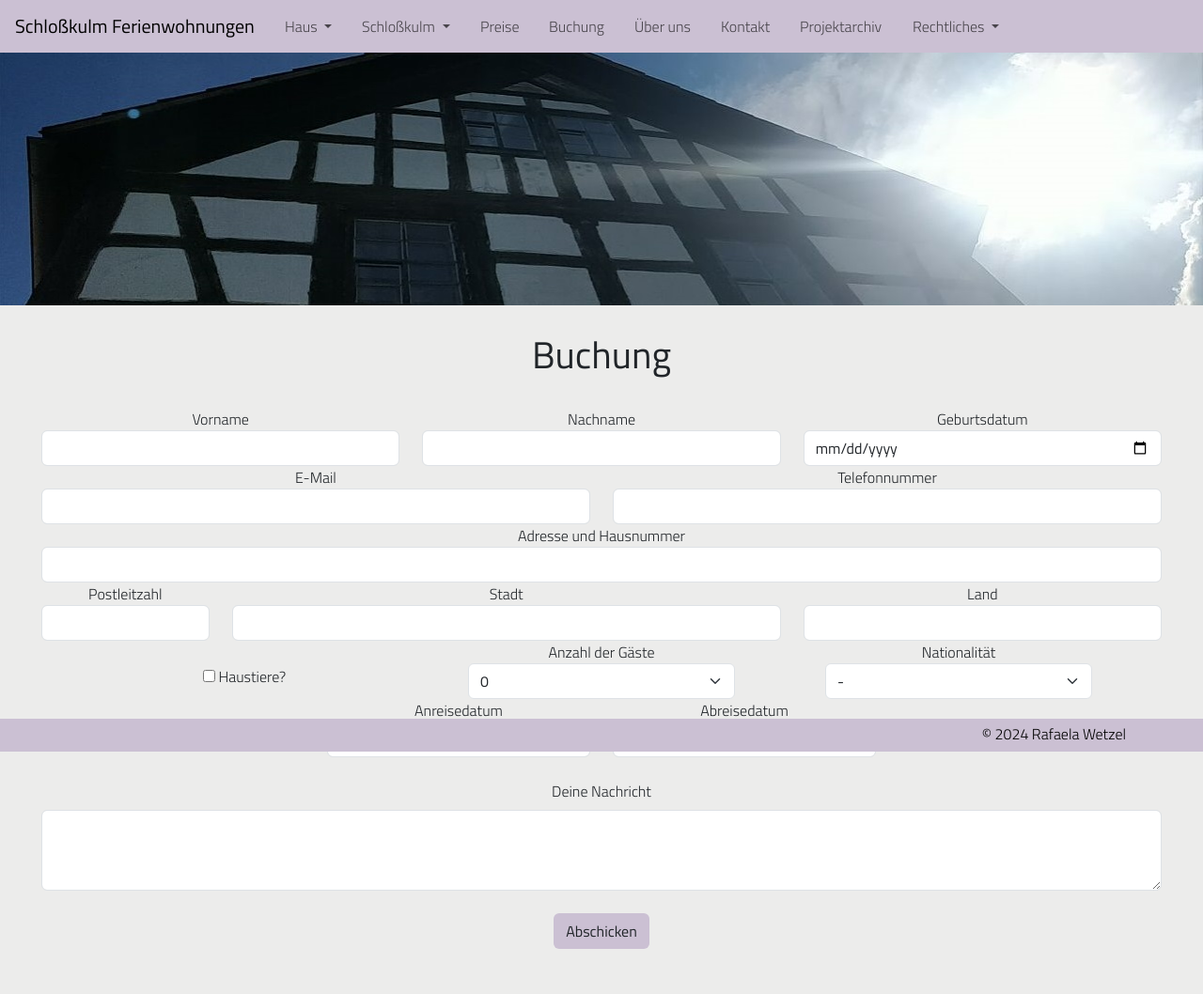
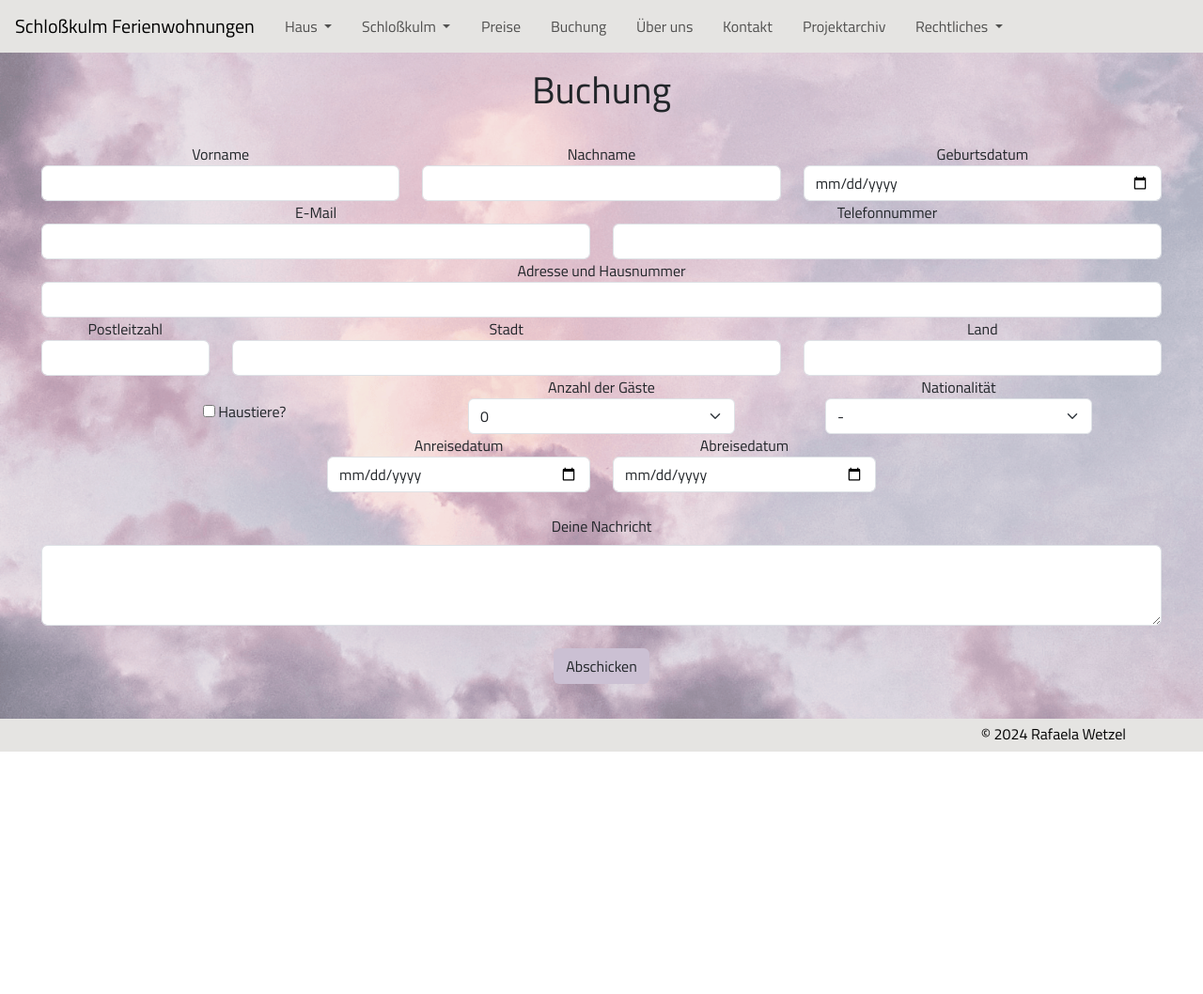
Before and after one commit to Rafaela-Wetzel/schlosskulm-rental-apartments, a Django app: page /buchung/ in a window 1280 px wide. Shown: the whole page at 94% size. After the commit the page ends 800 px from the top, so only its background shows below. Run offline with Django 4.2, Linux system fonts and the light colour scheme.

Commit message:
Add background image

```diff
--- a/schlosskulm/settings.py
+++ b/schlosskulm/settings.py
@@ -25,13 +25,12 @@ TEMPLATES_DIR = os.path.join(BASE_DIR, 'templates')
 SECRET_KEY = 'django-insecure-+311qnflb6d$wjqsp-ix^%pda3@$z=ew)xa_fj#e_+z)6cso=w'
 
 # SECURITY WARNING: don't run with debug turned on in production!
-DEBUG = False
+DEBUG = True
 
 ALLOWED_HOSTS = [
-    '8000-rafaelawetz-schlosskulm-la2h035ybbw.ws-eu111.gitpod.io',
+    '8000-rafaelawetz-schlosskulm-la2h035ybbw.ws-eu114.gitpod.io',
     '.herokuapp.com'
 ]
-
 
 # Application definition
 
--- a/static/css/style.css
+++ b/static/css/style.css
@@ -4,15 +4,20 @@
 
 * {
   font-family: "Titillium Web", sans-serif;
-  font-weight: 300;
+  font-weight: 400;
 }
 
 body {
   background-color: #ececeb;
+  background-image: url("../images/hintergrundbilder/lila.png");
+  background-size: cover;
+  background-repeat: no-repeat;
+  background-position: center center;
+  background-attachment: fixed;
 }
 
 main {
-  padding-top: 1.3rem;
+  padding-top: 4rem;
   padding-bottom: 3rem;
   margin: 0 2rem;
 }
@@ -58,17 +63,27 @@ h1 {
 /* Nav Bar and Header */
 
 nav {
-  background-color: #cbc0d3;
+  /*background-color: #cbc0d3;*/
+  background-color: #E5E4E2;
 }
 
 nav a {
   margin: 0 0.5rem;
   font-weight: 400;
+  color: #fff;
 }
 
 .nav-margin {
   margin: 0 1rem;
 }
+
+/*.navbar-brand {
+  --bs-navbar-brand-color: #fff;
+}
+
+.navbar {
+  --bs-navbar-color: #fff;
+}*/
 
 .dropdown-item:hover,
 .dropdown-item:focus {
@@ -88,7 +103,8 @@ nav a {
 /* Footer */
 
 footer {
-  background-color: #cbc0d3;
+  /*background-color: #cbc0d3;*/
+  background-color: #E5E4E2;
   color: black;
   height: 2.2rem;
 }
--- a/templates/base.html
+++ b/templates/base.html
@@ -80,8 +80,8 @@
         </ul>
       </div>
     </nav>
-    <img src="../../static/images/schlosskulm-bilder/schlosskulm-haus/schlosskulm-header.jpg" class="header-width"
-      alt="Fassade mit altem schwarz-weißen Fachwerk im Sonnenschein.">
+    <!--<img src="../../static/images/schlosskulm-bilder/schlosskulm-haus/schlosskulm-header.jpg" class="header-width"
+      alt="Fassade mit altem schwarz-weißen Fachwerk im Sonnenschein.">-->
   </header>
 
   <main>
```
Also changed, not shown: static/images/hintergrundbilder/lavendel.jpg (added), static/images/hintergrundbilder/lila.png (added).
